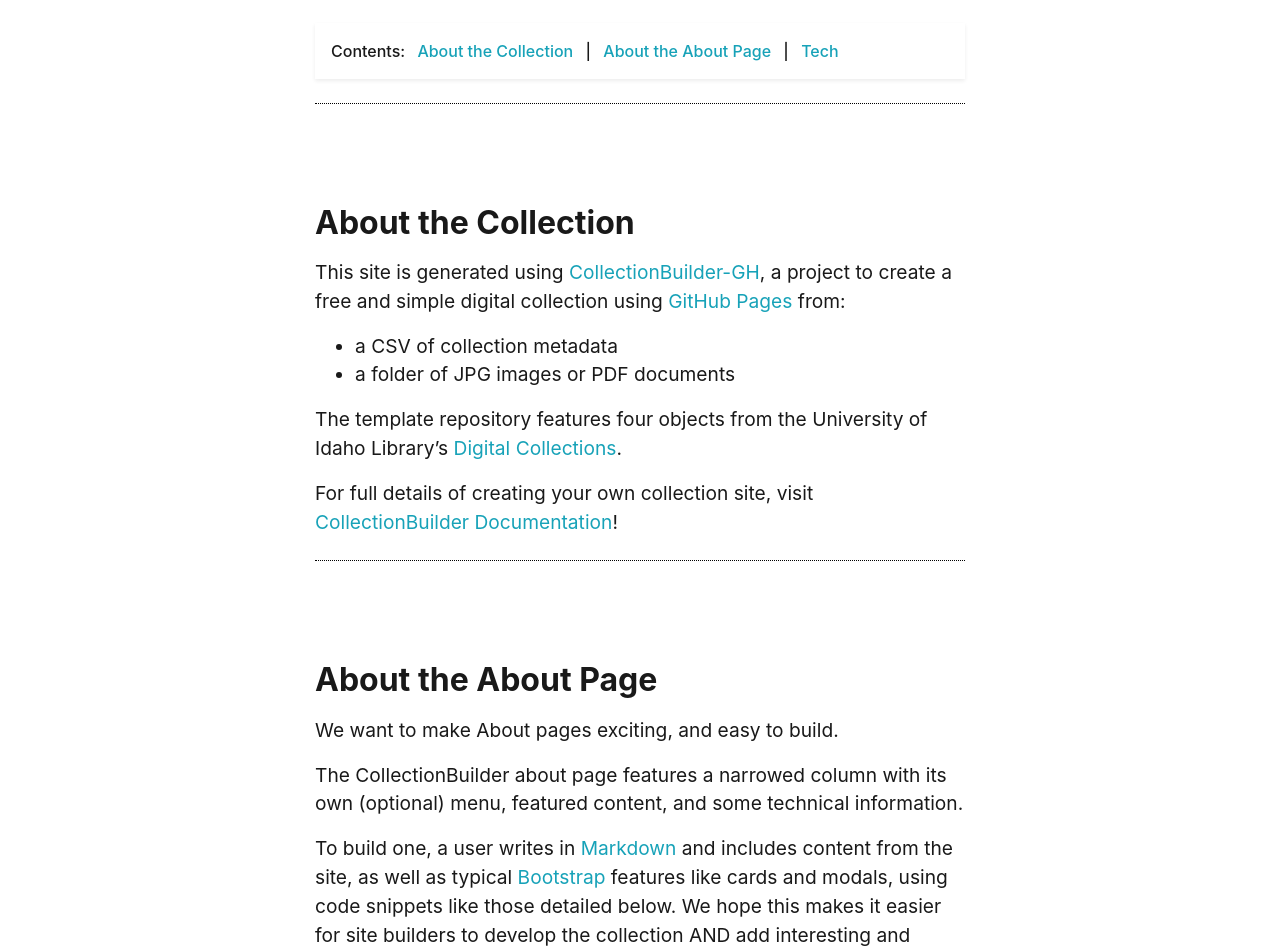
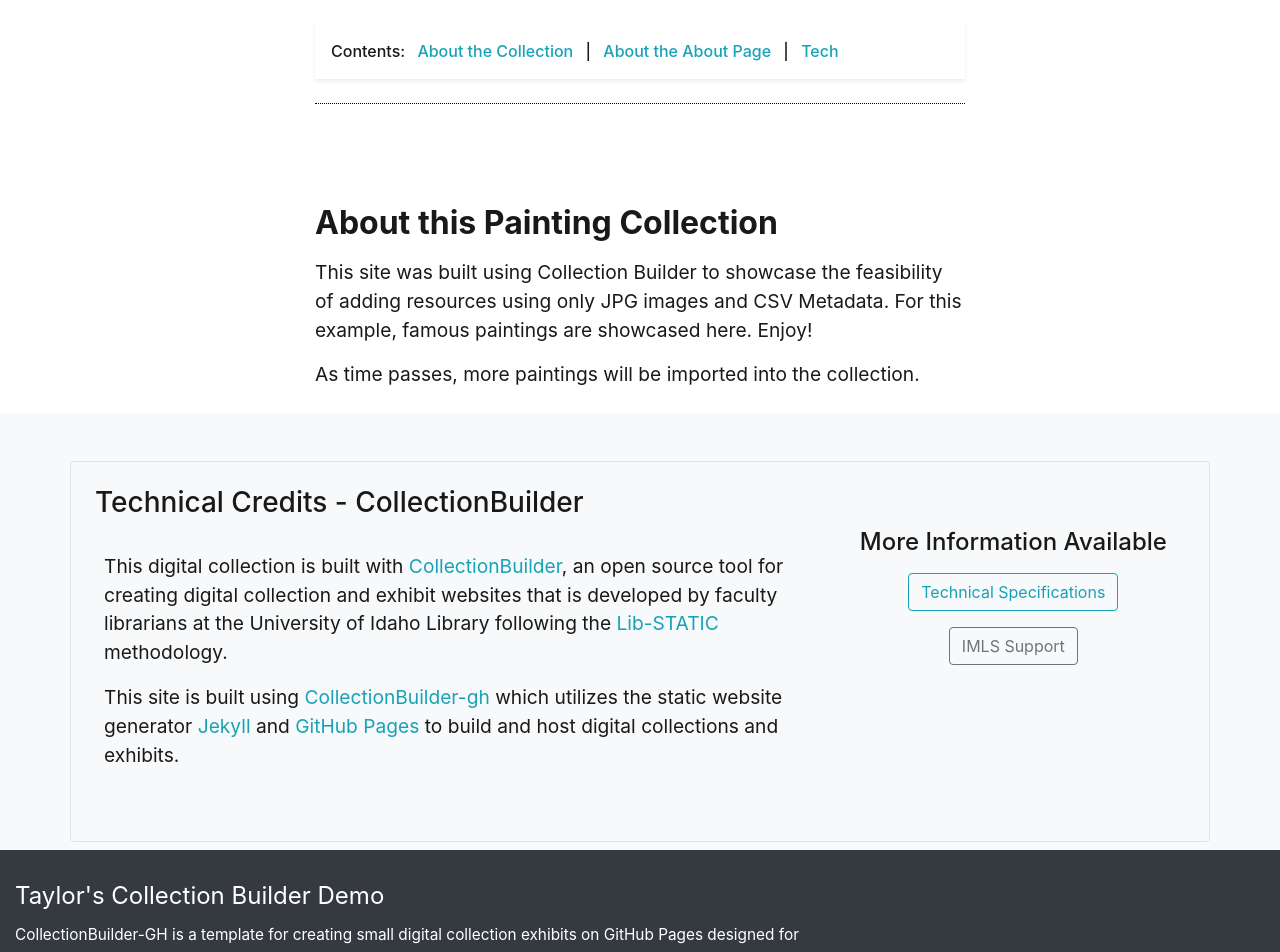
Before and after one commit to tmcdowel/my-first-cb, a Jekyll site: the page built from pages/about.md, in a window 1280 px wide and 1400 px high, scrolled down 469 px. Shown: the top 952 px of the window. Built offline with Jekyll 4.4.1, drawn with Linux system fonts in a browser that asks for light colours; some of the changed text lies outside the part shown.

Commit message:
Update about.md

```diff
--- a/pages/about.md
+++ b/pages/about.md
@@ -12,16 +12,8 @@ credits: true
 
 {% include feature/nav-menu.html sections="About the Collection;About the About Page" %}
 
-## About the Collection
+## About this Painting Collection
 
-This site is generated using [CollectionBuilder-GH](https://collectionbuilding.github.io/gh/), a project to create a free and simple digital collection using [GitHub Pages](https://pages.github.com/) from:
+This site was built using Collection Builder to showcase the feasibility of adding resources using only JPG images and CSV Metadata. For this example, famous paintings are showcased here. Enjoy!
 
-- a CSV of collection metadata
-- a folder of JPG images or PDF documents
-
-The template repository features four objects from the University of Idaho Library's [Digital Collections](https://www.lib.uidaho.edu/digital).
-
-For full details of creating your own collection site, visit [CollectionBuilder Documentation](https://collectionbuilder.github.io/cb-docs/)!
-
-<!-- IMPORTANT!!! DELETE this comment and the include below when you are finished editing this page for your collection. The include below introduces about page features. They will show up on your collection's about page until you delete it.  -->
-{% include cb/about_the_about.md %}
+As time passes, more paintings will be imported into the collection.
```
